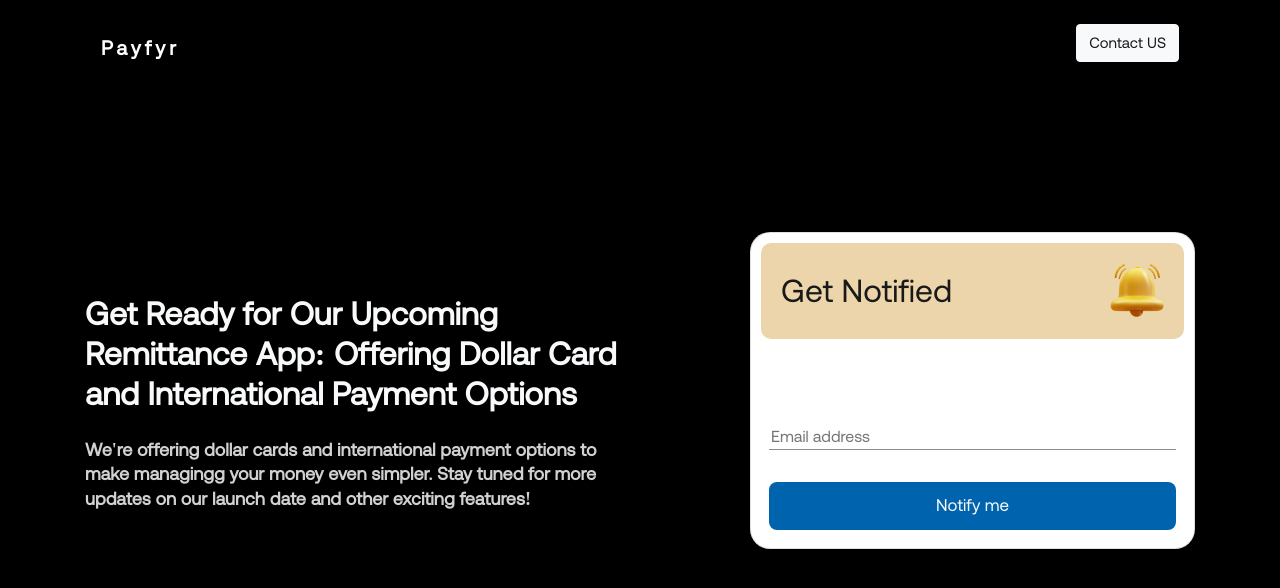
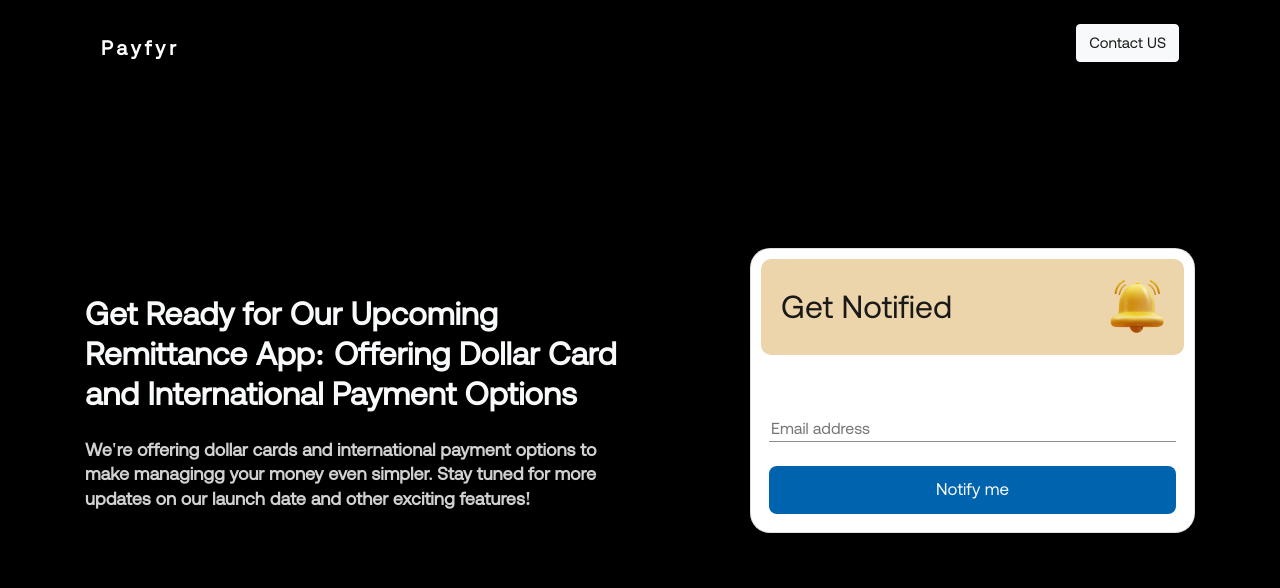
Before and after one commit to Muhtoyyib/payfyr-waitlist, a React (Create React App) app: page / in a window 1280 px wide. Shown: the top 588 px of the page. Built offline with nearby package versions, Linux system fonts and the light colour scheme.

Commit message:
making changes

```diff
--- a/src/components/layout/left-layout/leftLayout.styles.css
+++ b/src/components/layout/left-layout/leftLayout.styles.css
@@ -13,7 +13,7 @@
 @media only screen and (max-width: 900px) {
     .layoutH3{
         font-size: 25px;
-        line-height: 25px;
+        line-height: 27px;
         text-align: center;
     }
 
--- a/src/components/layout/right-layout/index.js
+++ b/src/components/layout/right-layout/index.js
@@ -18,7 +18,7 @@ const RightLayout = () => {
               </div>
           </div>
 
-          <div className='px-2 mt-lg-5'>
+          <div className='px-2 mt-lg-4'>
             <form>
                 <div className='form-group mt-lg-1'>
                     <input className='mail-input w-100 border-0' type="email" placeholder="Email address" />
@@ -26,7 +26,7 @@ const RightLayout = () => {
                 </div>
 
                 <div className='d-flex align-items-center'>
-                  <button type="button" class=" text-light text-center mx-auto mt-3 mb-2 submit border-0" data-toggle="modal" data-target="#successModal">Notify me</button>
+                  <button type="button" class=" text-light text-center mx-auto mt-2 mb-2 submit border-0" data-toggle="modal" data-target="#successModal">Notify me</button>
                 </div>
             </form>
           </div>
```
